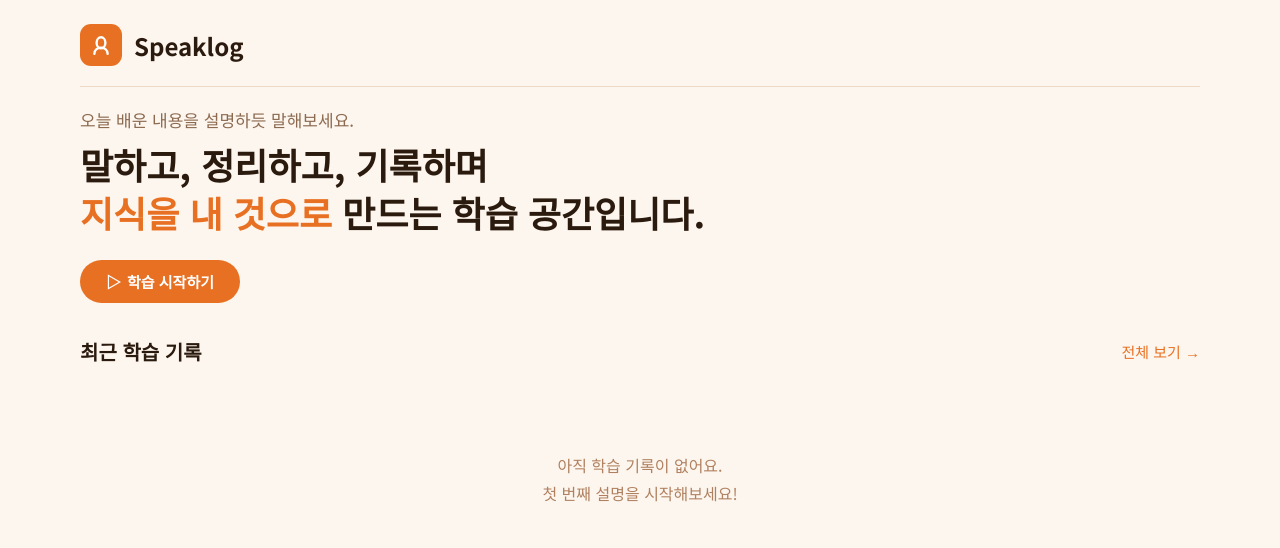
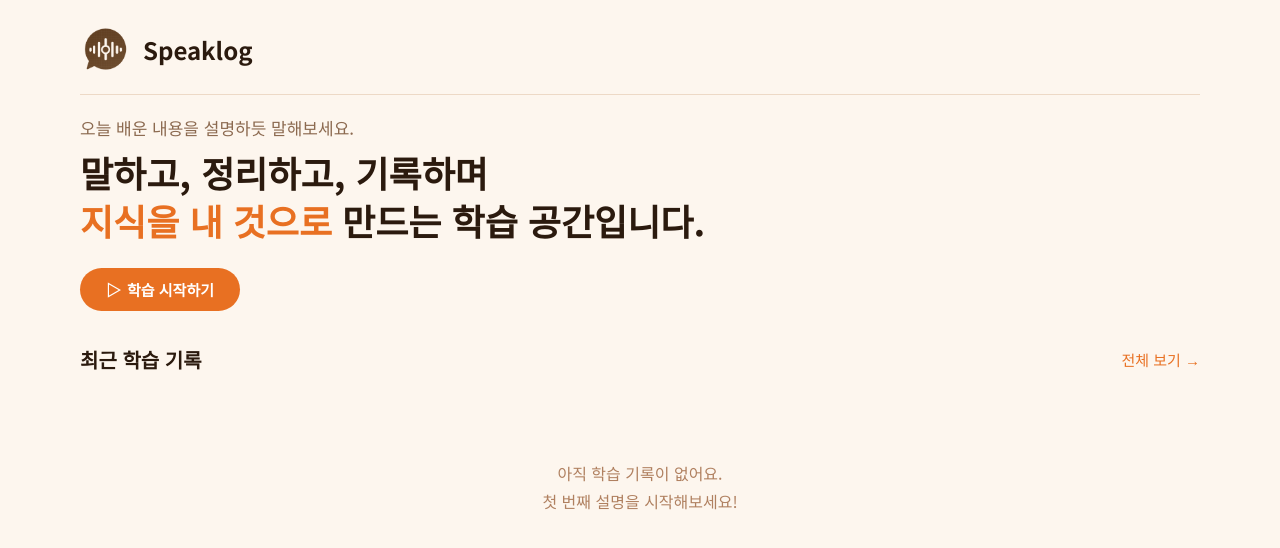
Before and after one commit to jagseeun/speaklog, a React (Create React App) app: page / in a window 1280 px wide. Shown: the top 548 px of the page. Built offline with nearby package versions, Linux system fonts and the light colour scheme; the HTML template or start-up script is replaced by a standard one.

Commit message:
Use custom logo image

```diff
--- a/src/App.css
+++ b/src/App.css
@@ -19,7 +19,7 @@
 .logo {
   display: flex;
   align-items: center;
-  gap: 8px;
+  gap: 9px;
   width: min(100%, 520px);
   margin-bottom: 14px;
   border: none;
@@ -35,10 +35,15 @@
   flex-shrink: 0;
   align-items: center;
   justify-content: center;
-  width: 28px;
-  height: 28px;
-  border-radius: 7px;
-  background: #e87022;
+  width: 34px;
+  height: 34px;
+}
+
+.logo-image {
+  display: block;
+  width: 100%;
+  height: 100%;
+  object-fit: contain;
 }
 
 .logo-text {
@@ -557,19 +562,13 @@
   }
 
   .logo {
-    gap: 12px;
+    gap: 13px;
     margin-bottom: 20px;
   }
 
   .logo-icon {
-    width: 42px;
-    height: 42px;
-    border-radius: 11px;
-  }
-
-  .logo-icon svg {
-    width: 22px;
-    height: 22px;
+    width: 50px;
+    height: 50px;
   }
 
   .logo-text {
--- a/src/components/Logo.js
+++ b/src/components/Logo.js
@@ -3,15 +3,7 @@ function Logo({ onHome }) {
     <>
       <button className="logo" type="button" onClick={onHome} aria-label="Speaklog 홈으로 이동">
         <div className="logo-icon" aria-hidden="true">
-          <svg width="16" height="16" viewBox="0 0 20 20" fill="none">
-            <ellipse cx="10" cy="8" rx="4" ry="5" stroke="white" strokeWidth="2.2" />
-            <path
-              d="M4 18c0-3.3 2.7-5.5 6-5.5s6 2.2 6 5.5"
-              stroke="white"
-              strokeWidth="2.2"
-              strokeLinecap="round"
-            />
-          </svg>
+          <img className="logo-image" src="/logo.png" alt="" />
         </div>
         <span className="logo-text">Speaklog</span>
       </button>
```
Also changed, not shown: public/logo.png (added).
